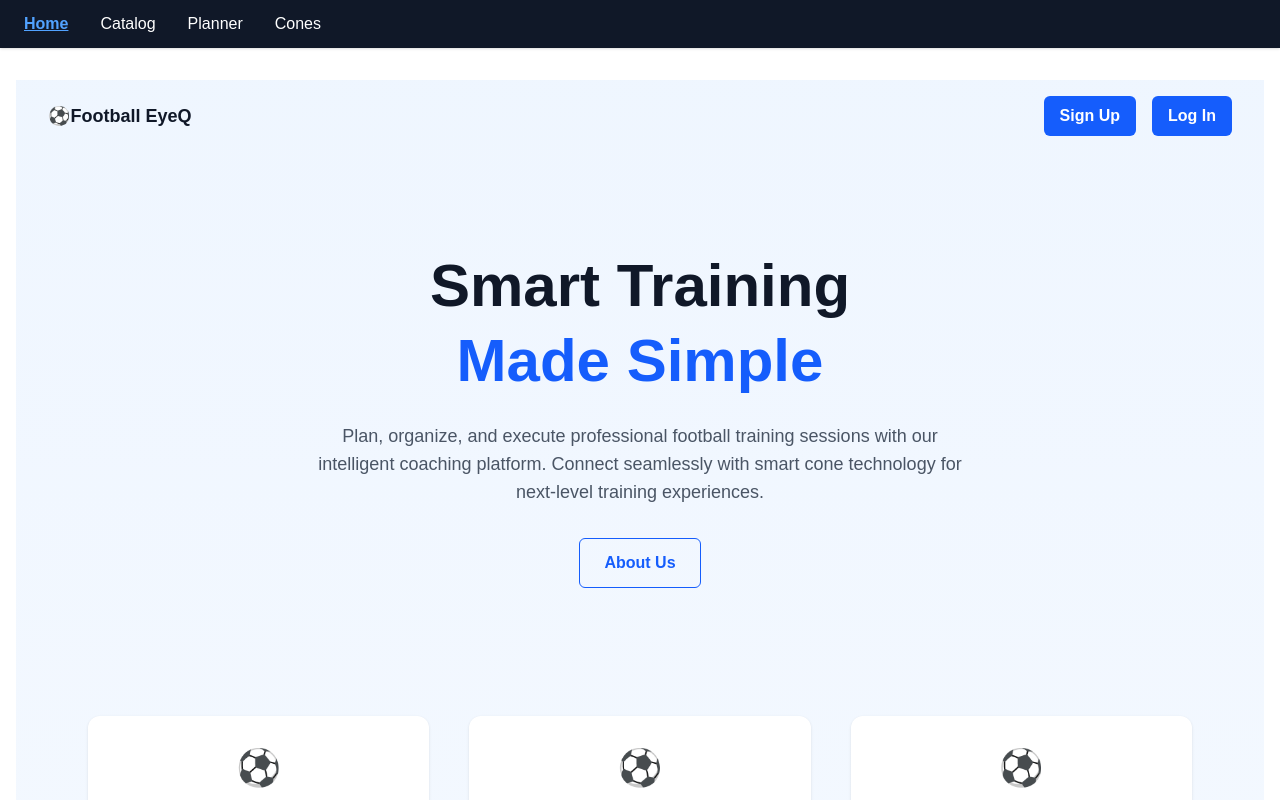
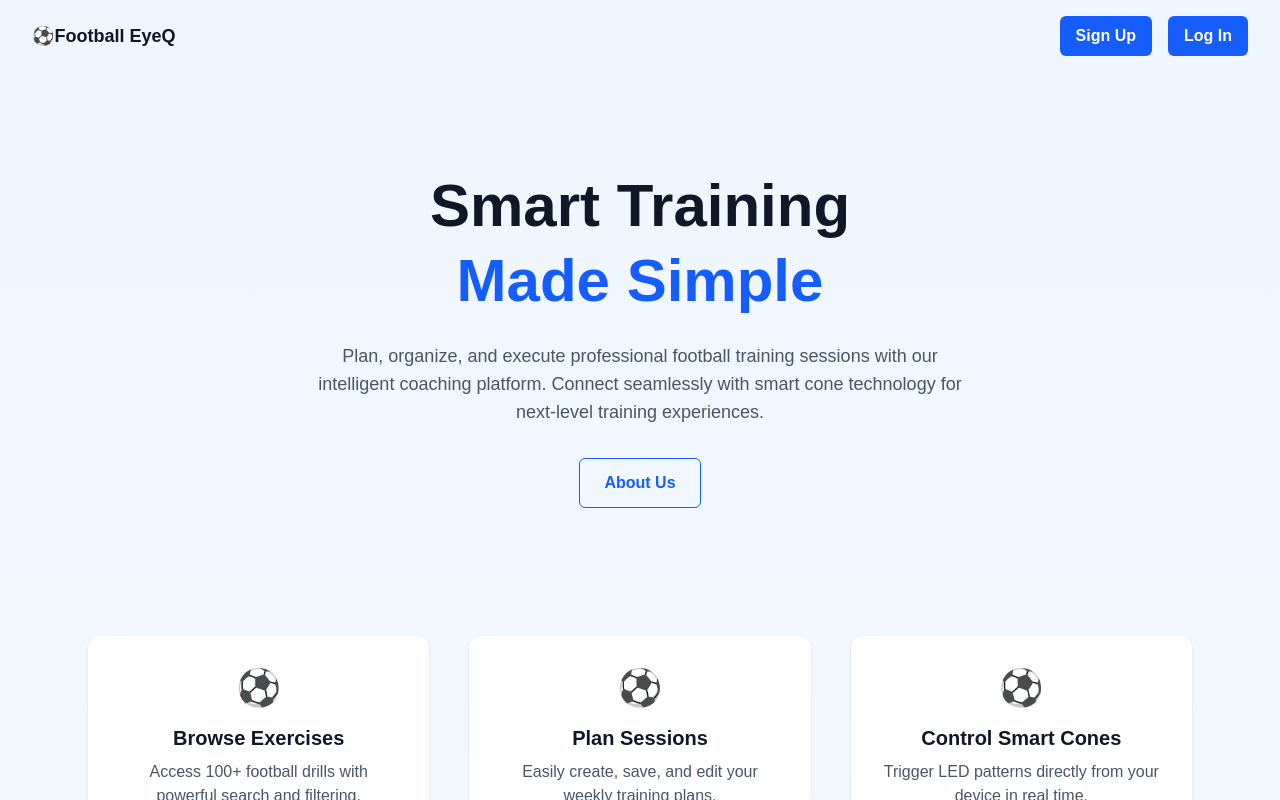
Before and after one commit to Brinkmann/FootBallEyeQ_Site, a Next.js app: page / in a window 1280 px wide. Shown: the top 800 px of the page. Built offline with nearby package versions, Linux system fonts and the light colour scheme.

Commit message:
fixed the layout of the home page

```diff
--- a/app/layout.tsx
+++ b/app/layout.tsx
@@ -15,10 +15,9 @@
   return (
     <html lang="en">
       <body className="bg-black text-white min-h-screen">
-        <Navbar />
-        <main className="container mx-auto px-4">{children}</main>
+        <main className="w-full">{children}</main>
+
       </body>
-
     </html>
   );
 }
```
